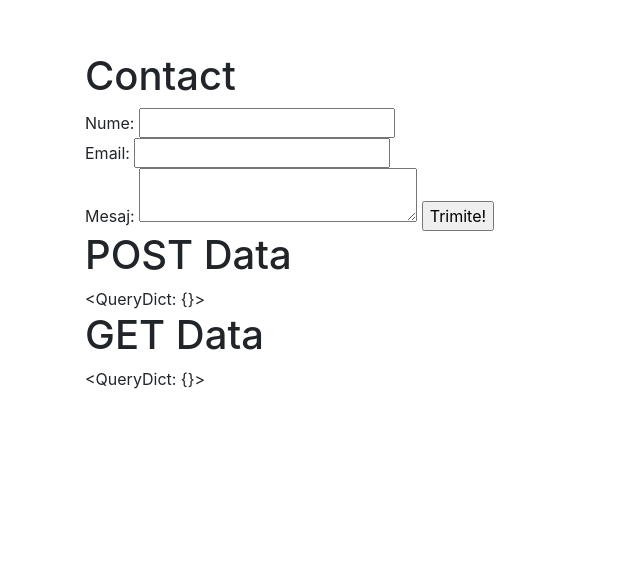
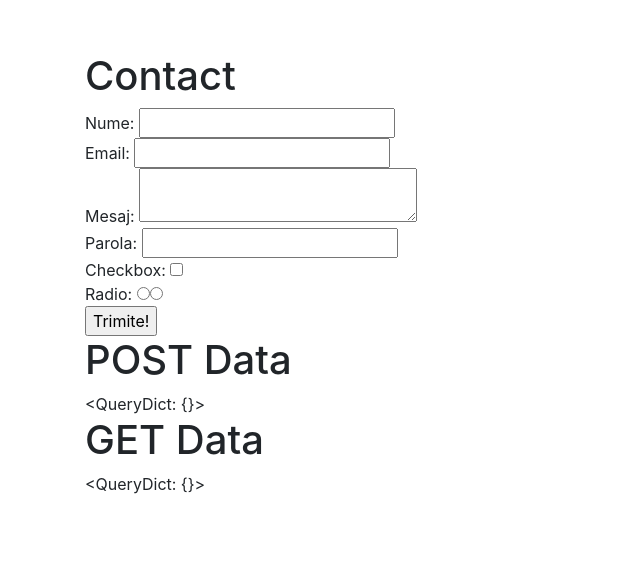
Before and after one commit to comandrei/django-siit, a Django app: page /contact in a window 1280 px wide. Shown: the part 56-632 px from the top of the page, without its empty margins (0-640 px from the left). Run offline with Django 4.2, Linux system fonts and the light colour scheme; some libraries are stand-ins or nearby versions.

Commit message:
Input examples

```diff
--- a/sample_project/curs/templates/contact.html
+++ b/sample_project/curs/templates/contact.html
@@ -5,7 +5,10 @@
     {% csrf_token %}
     Nume: <input type="text" name="numele_tau" /> <br />
     Email: <input type="email" name="mail" /><br />
-    Mesaj: <textarea row="50" cols="25" name="mesaj"></textarea>
+    Mesaj: <textarea row="50" cols="25" name="mesaj"></textarea> <br />
+    Parola: <input type="password" name="pass" /> <br />
+    Checkbox: <input type="checkbox" /> <br />
+    Radio: <input type="radio" name="radio1"/><input type="radio" name="radio1"/> <br />
     <input type="submit" value="Trimite!" />
 
 </form>
```
